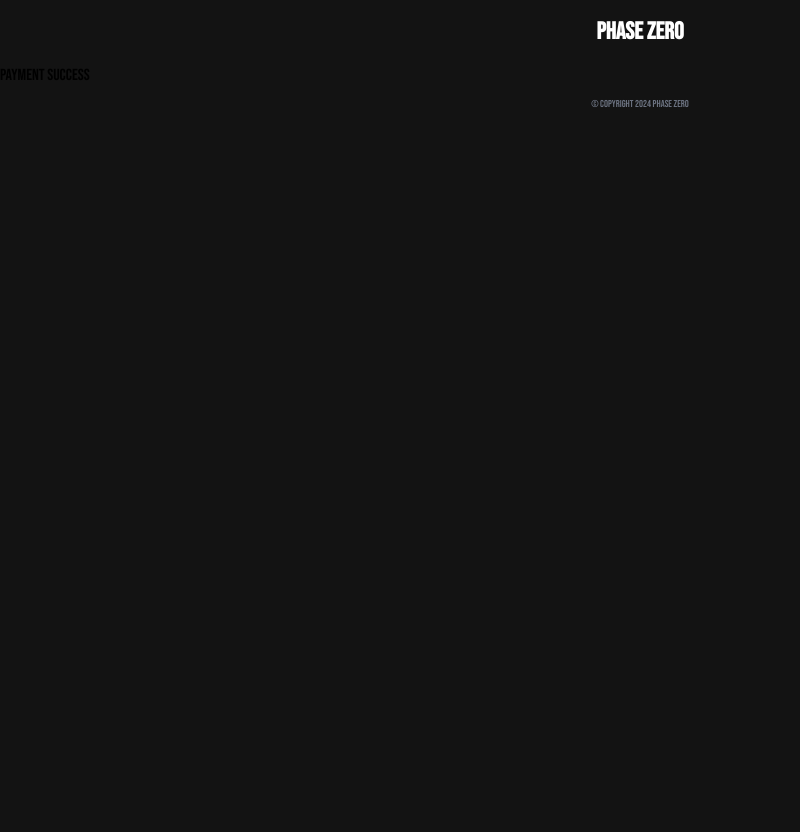
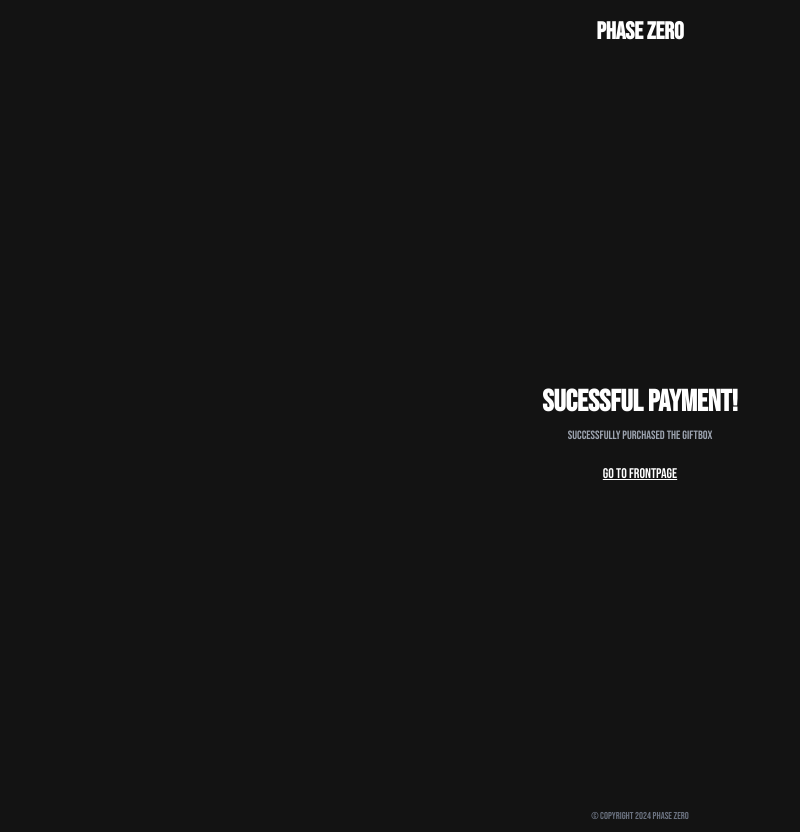
Before and after one commit to Tamrakar182/phasezero-giveaway, a Next.js app: page /success in a window 1280 px wide. Shown: the whole page, without its empty margins (0-800 px from the left). Before the commit the page ends 800 px from the top, so only its background shows below. Built offline with nearby package versions, Linux system fonts and the light colour scheme.

Commit message:
fix not found and success

```diff
--- a/app/not-found.tsx
+++ b/app/not-found.tsx
@@ -9,11 +9,11 @@ export const metadata: Metadata = {
 export default function NotFound() {
   return (
     <div className="flex flex-col items-center justify-center min-h-[calc(100vh-64px)]">
-      <h1 className="text-2xl-semi text-gry-900">Page not found</h1>
-      <p className="text-small-regular text-gray-700">
+      <h1 className="text-2xl-semi text-white">Page not found</h1>
+      <p className="text-small-regular text-gray-400">
         The page you tried to access does not exist.
       </p>
-      <Link href="/" className="mt-4 underline text-base-regular text-gray-900">
+      <Link href="/" className="mt-4 underline text-base-regular text-white">
         Go to frontpage
       </Link>
     </div>
--- a/app/success/page.tsx
+++ b/app/success/page.tsx
@@ -1,5 +1,5 @@
 "use client";
-
+import Link from "next/link";
 import { useEffect } from "react";
 import { useSearchParams } from "next/navigation";
 import axios from "axios";
@@ -30,7 +30,17 @@ function Page() {
     // when you get response from backend
     // send user to landing page
   };
-  return <div>payment success</div>;
+  return (
+    <div className="flex flex-col items-center justify-center min-h-[calc(100vh-64px)]">
+      <h1 className="text-2xl-semi text-white">Sucessful Payment!</h1>
+      <p className="text-small-regular text-gray-400">
+        Successfully Purchased the GiftBox
+      </p>
+      <Link href="/" className="mt-4 underline text-base-regular text-white">
+        Go to frontpage
+      </Link>
+    </div>
+  );
 }
 
 export default Page;
```
